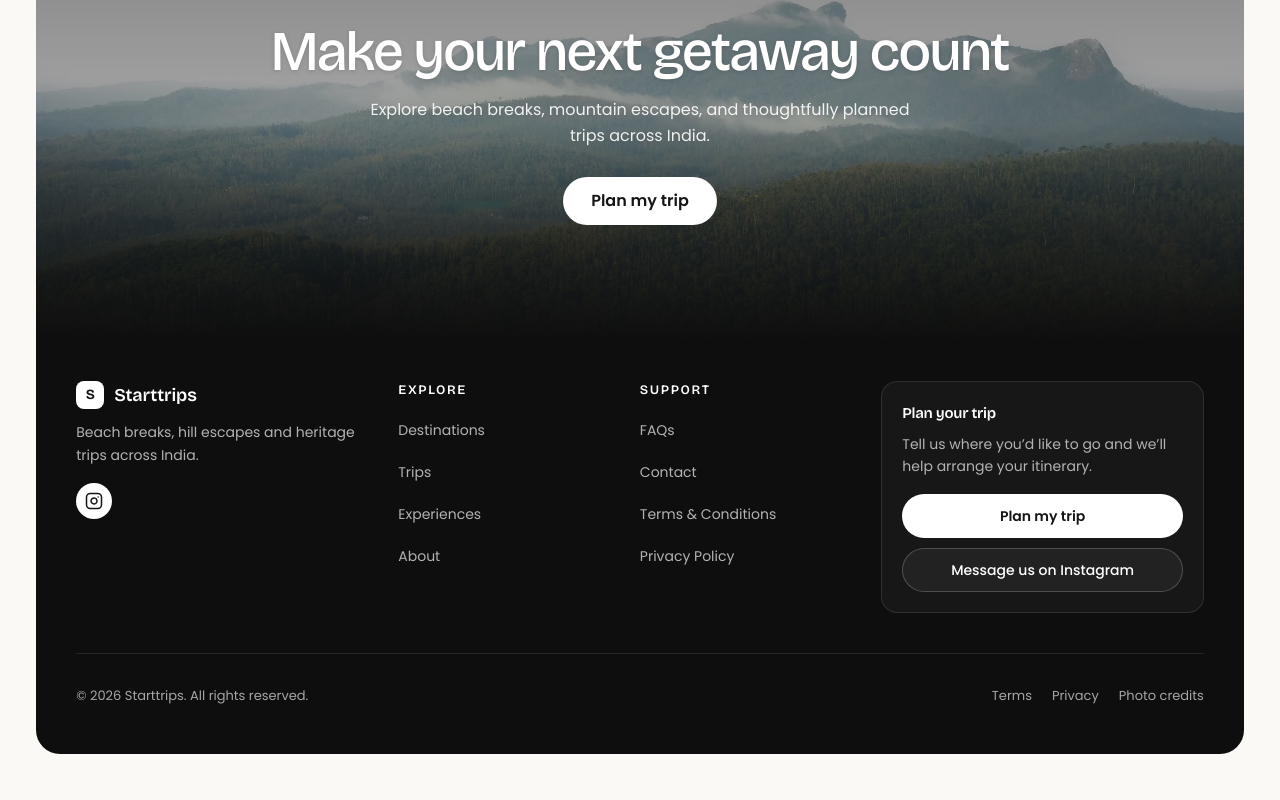
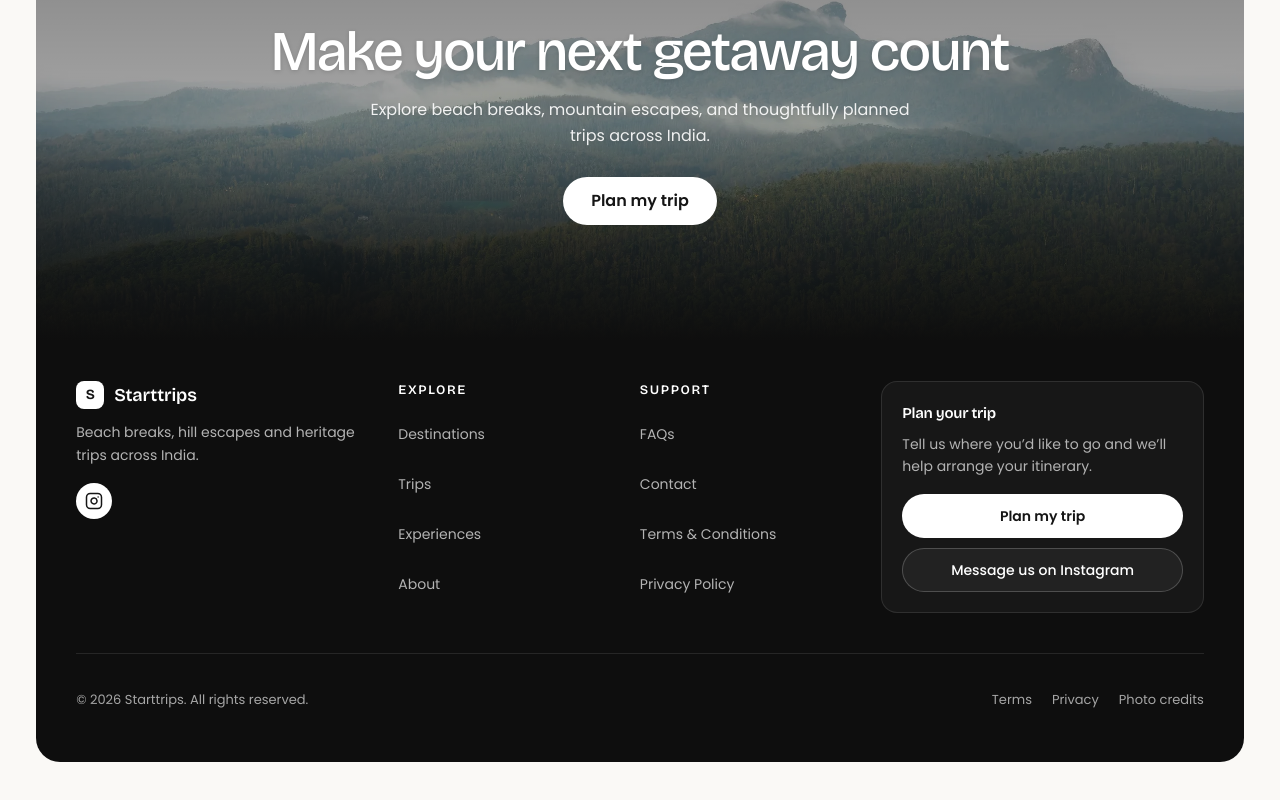
Before and after one commit to hriksinha1/Trip, a React (Vite) app: page / in a window 1280 px wide. Shown: the part 5015-5815 px from the top of the page. Built offline with nearby package versions, Linux system fonts and the light colour scheme.

Commit message:
Improve footer touch targets and link image source pages

```diff
--- a/src/components/layout/Footer.tsx
+++ b/src/components/layout/Footer.tsx
@@ -78,7 +78,7 @@ export const Footer: React.FC<FooterProps> = ({ onOpenLegalDialog, onPlanTripCli
             <ul className="space-y-1.5 text-[14px] text-[#B3B3B3]">
               {exploreLinks.map((item) => (
                 <li key={item.href}>
-                  <a href={item.href} className="inline-flex min-h-9 items-center rounded-sm transition-colors hover:text-white focus-visible:outline-none focus-visible:ring-2 focus-visible:ring-white">{item.label}</a>
+                  <a href={item.href} className="inline-flex min-h-11 items-center rounded-sm transition-colors hover:text-white focus-visible:outline-none focus-visible:ring-2 focus-visible:ring-white">{item.label}</a>
                 </li>
               ))}
             </ul>
@@ -90,11 +90,11 @@ export const Footer: React.FC<FooterProps> = ({ onOpenLegalDialog, onPlanTripCli
               {supportLinks.map((item) => (
                 <li key={item.href}>
                   {item.label === "Terms & Conditions" ? (
-                    <button type="button" onClick={() => onOpenLegalDialog("terms")} className="inline-flex min-h-9 items-center rounded-sm text-left transition-colors hover:text-white focus-visible:outline-none focus-visible:ring-2 focus-visible:ring-white">{item.label}</button>
+                    <button type="button" onClick={() => onOpenLegalDialog("terms")} className="inline-flex min-h-11 items-center rounded-sm text-left transition-colors hover:text-white focus-visible:outline-none focus-visible:ring-2 focus-visible:ring-white">{item.label}</button>
                   ) : item.label === "Privacy Policy" ? (
-                    <button type="button" onClick={() => onOpenLegalDialog("privacy")} className="inline-flex min-h-9 items-center rounded-sm text-left transition-colors hover:text-white focus-visible:outline-none focus-visible:ring-2 focus-visible:ring-white">{item.label}</button>
+                    <button type="button" onClick={() => onOpenLegalDialog("privacy")} className="inline-flex min-h-11 items-center rounded-sm text-left transition-colors hover:text-white focus-visible:outline-none focus-visible:ring-2 focus-visible:ring-white">{item.label}</button>
                   ) : (
-                    <a href={item.href} className="inline-flex min-h-9 items-center rounded-sm transition-colors hover:text-white focus-visible:outline-none focus-visible:ring-2 focus-visible:ring-white">{item.label}</a>
+                    <a href={item.href} className="inline-flex min-h-11 items-center rounded-sm transition-colors hover:text-white focus-visible:outline-none focus-visible:ring-2 focus-visible:ring-white">{item.label}</a>
                   )}
                 </li>
               ))}
@@ -123,7 +123,7 @@ export const Footer: React.FC<FooterProps> = ({ onOpenLegalDialog, onPlanTripCli
         <div className="flex flex-col items-center gap-4 pt-6 text-center text-[13px] text-[#A6A6A6] sm:flex-row sm:justify-between sm:text-left">
           <p>© {currentYear} Starttrips. All rights reserved.</p>
           <div className="flex flex-wrap items-center justify-center gap-x-5 gap-y-2">
-            <button type="button" onClick={() => onOpenLegalDialog("terms")} className="min-h-9 rounded-sm transition-colors hover:text-white focus-visible:outline-none focus-visible:ring-2 focus-visible:ring-white">Terms</button>
+            <button type="button" onClick={() => onOpenLegalDialog("terms")} className="min-h-11 rounded-sm transition-colors hover:text-white focus-visible:outline-none focus-visible:ring-2 focus-visible:ring-white">Terms</button>
             <button type="button" onClick={() => onOpenLegalDialog("privacy")} className="min-h-9 rounded-sm transition-colors hover:text-white focus-visible:outline-none focus-visible:ring-2 focus-visible:ring-white">Privacy</button>
             <button type="button" onClick={() => setPhotoCreditsOpen(true)} className="min-h-9 rounded-sm transition-colors hover:text-white focus-visible:outline-none focus-visible:ring-2 focus-visible:ring-white">Photo credits</button>
           </div>
@@ -140,10 +140,11 @@ export const Footer: React.FC<FooterProps> = ({ onOpenLegalDialog, onPlanTripCli
               <p className="mt-1 text-sm text-neutral-600">
                 Licence: {detail.license && detail.licenseUrl ? <a href={detail.licenseUrl} target="_blank" rel="noopener noreferrer" className="underline underline-offset-2 hover:text-[#151515]">{detail.license}</a> : detail.license || "Not recorded"}
               </p>
-              {detail.sourceUrl && <a href={detail.sourceUrl} target="_blank" rel="noopener noreferrer" className="mt-1 inline-flex min-h-9 items-center text-sm font-medium text-[#151515] underline underline-offset-2">View original source</a>}
+              {detail.originalTitle && <a href={`https://commons.wikimedia.org/wiki/${encodeURIComponent(detail.originalTitle).replace(/%3A/gi, ":")}`} target="_blank" rel="noopener noreferrer" className="mt-1 inline-flex min-h-11 items-center text-sm font-medium text-[#151515] underline underline-offset-2">View source page</a>}
+              {detail.sourceUrl && <a href={detail.sourceUrl} target="_blank" rel="noopener noreferrer" className="mt-1 ml-3 inline-flex min-h-11 items-center text-sm font-medium text-[#151515] underline underline-offset-2">Original image file</a>}
             </article>
           ))}
-          <p className="text-xs text-neutral-500">Images have been cropped and resized for presentation. Please review the associated source and licence terms before reuse.</p>
+          <p className="text-xs text-neutral-500">Images have been cropped and resized. Please review the linked source and licence terms before reuse.</p>
         </div>
       </Dialog>
     </>
```
